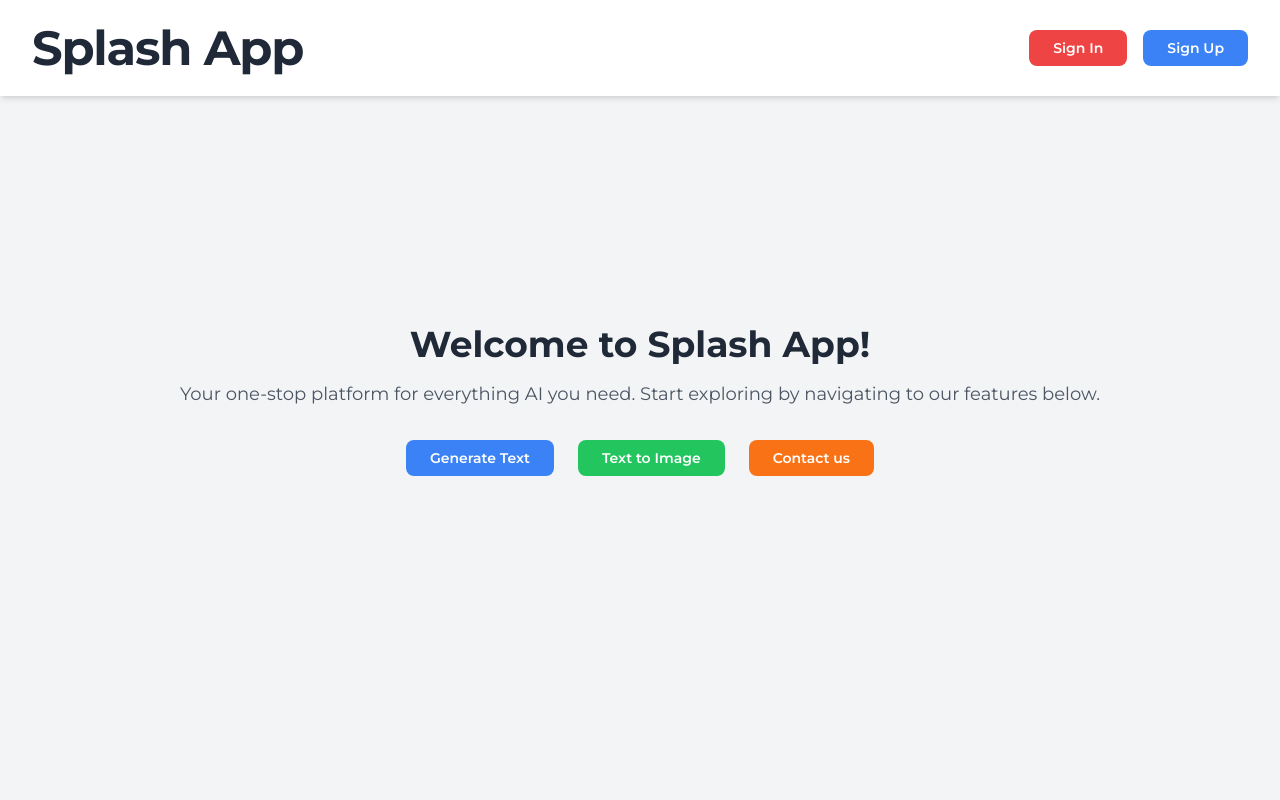
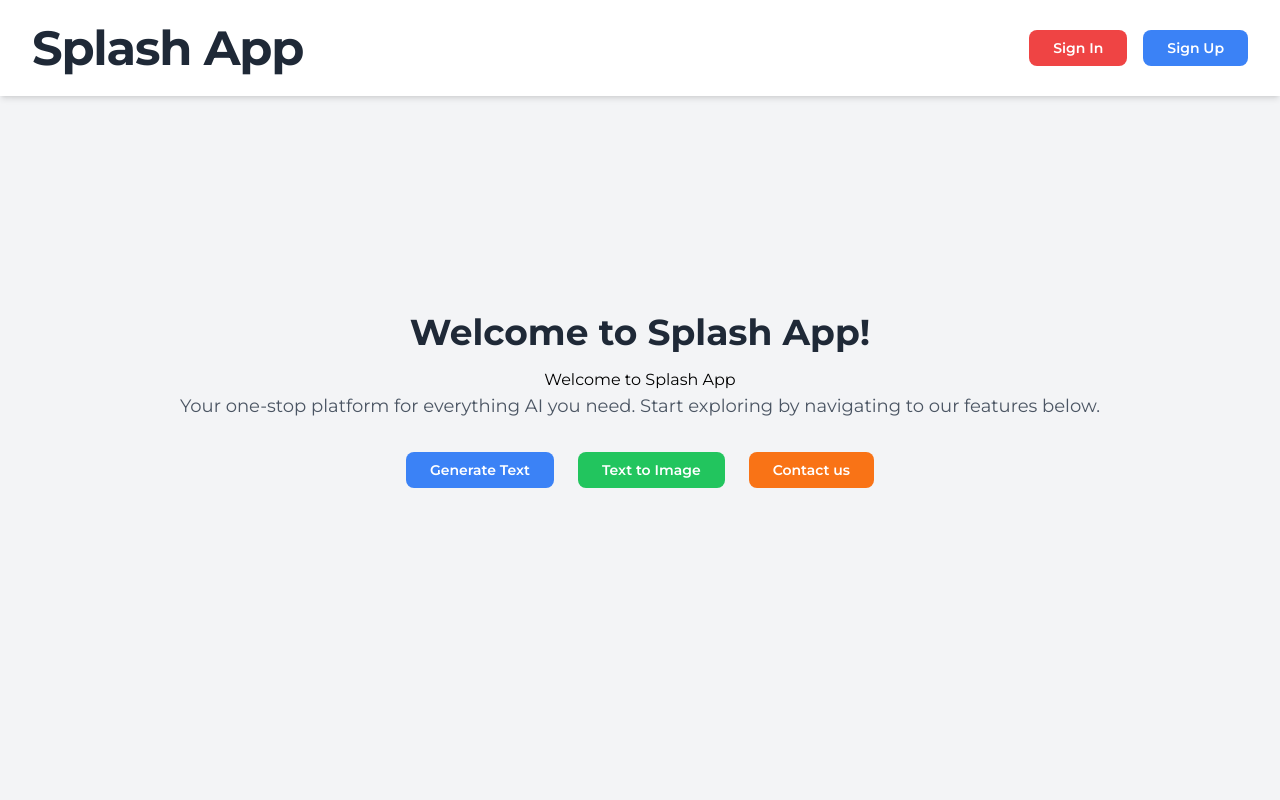
Before and after one commit to OnlineElite/alx-project-0x03-setup, a Next.js app in the folder alx-project-0x03/: page / in a window 1280 px wide. Shown: the top 800 px of the page. Built offline with nearby package versions, Linux system fonts and the light colour scheme.

Commit message:
updatein index in a pages directory

```diff
--- a/alx-project-0x03/pages/index.tsx
+++ b/alx-project-0x03/pages/index.tsx
@@ -17,6 +17,7 @@
       <h1 className="text-4xl font-bold text-gray-800 mb-4">
         Welcome to Splash App!
       </h1>
+      <h1> Welcome to Splash App </h1>
       <p className="text-lg text-gray-600 mb-8">
         Your one-stop platform for everything AI you need. Start exploring by
         navigating to our features below.
```
